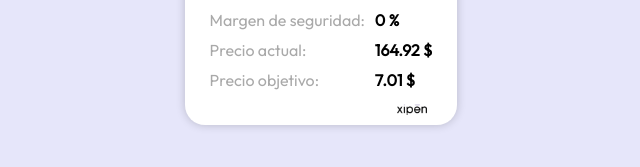
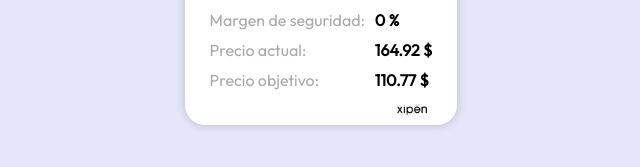
Before and after one commit to Xipen01/NVDA, a plain HTML site: page index.html in a window 1280 px wide. Shown: the part 533-700 px from the top of the page, 319-959 px from the left. Drawn offline with Linux system fonts and the light colour scheme.

Commit message:
Actualizar archivo HTML generado automáticamente

```diff
--- a/index.html
+++ b/index.html
@@ -56,7 +56,7 @@
                 <div class="columna">
                     <p class="mi-clase">0 %</p>
                     <p class="mi-clase">164.92 $</p>
-                    <p class="mi-clase">7.01 $</p>
+                    <p class="mi-clase">110.77 $</p>
                 </div>
             </div>
         </div>
```
